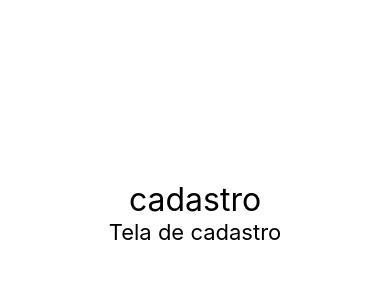
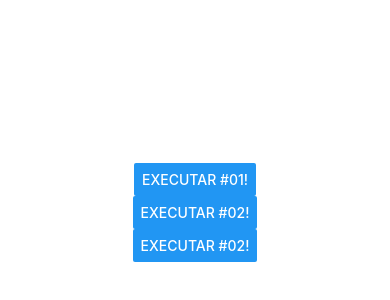
Before and after one commit to gabibecker/ReactNative, a React Native app: screen / in a window 390 px wide. Shown: the part 210-510 px from the top of the page. Built offline with nearby package versions, Linux system fonts and the light colour scheme.

Commit message:
Usando botão

```diff
--- a/src/App.tsx
+++ b/src/App.tsx
@@ -1,15 +1,17 @@
 import React from 'react';
 import { SafeAreaView, StyleSheet } from 'react-native';
 
+import Botão from './components/Botão';
 // import Aleatorio from './components/Aleatorio';
 // import MinMax from './components/MinMax';
 // import Primeiro from './components/Primeiro';
 // import X, { Comp1, Comp2 } from './components/Multi';
-import Titulo from './components/Titulo';
+// import Titulo from './components/Titulo';
 
 export default () => (
     <SafeAreaView style={style.App}>
-        <Titulo principal="cadastro" secundario="Tela de cadastro"/>
+        <Botão />
+        {/* <Titulo principal="cadastro" secundario="Tela de cadastro"/> */}
         {/* <Aleatorio min ={10} max={60}/>
         <Aleatorio min ={10} max={60}/>
         <Aleatorio min ={10} max={60}/>
--- /dev/null
+++ b/src/components/Botão.tsx
@@ -0,0 +1,27 @@
+import React from 'react';
+import { Button } from 'react-native';
+
+export default props => {
+
+    function executar() {
+        console.warn('Exec #01!!!!');
+    }
+
+    return (
+        <>
+            <Button
+                title="Executar #01!"
+                onPress={executar}
+            />
+            <Button
+                title="Executar #02!"
+                onPress={function () {
+                    console.warn('Exec #02!!!!');
+                }
+            } />
+            <Button
+                title="Executar #02!"
+                onPress= {() => console.warn('Exec #02!!!!')}/>
+        </>
+    );
+};
```
